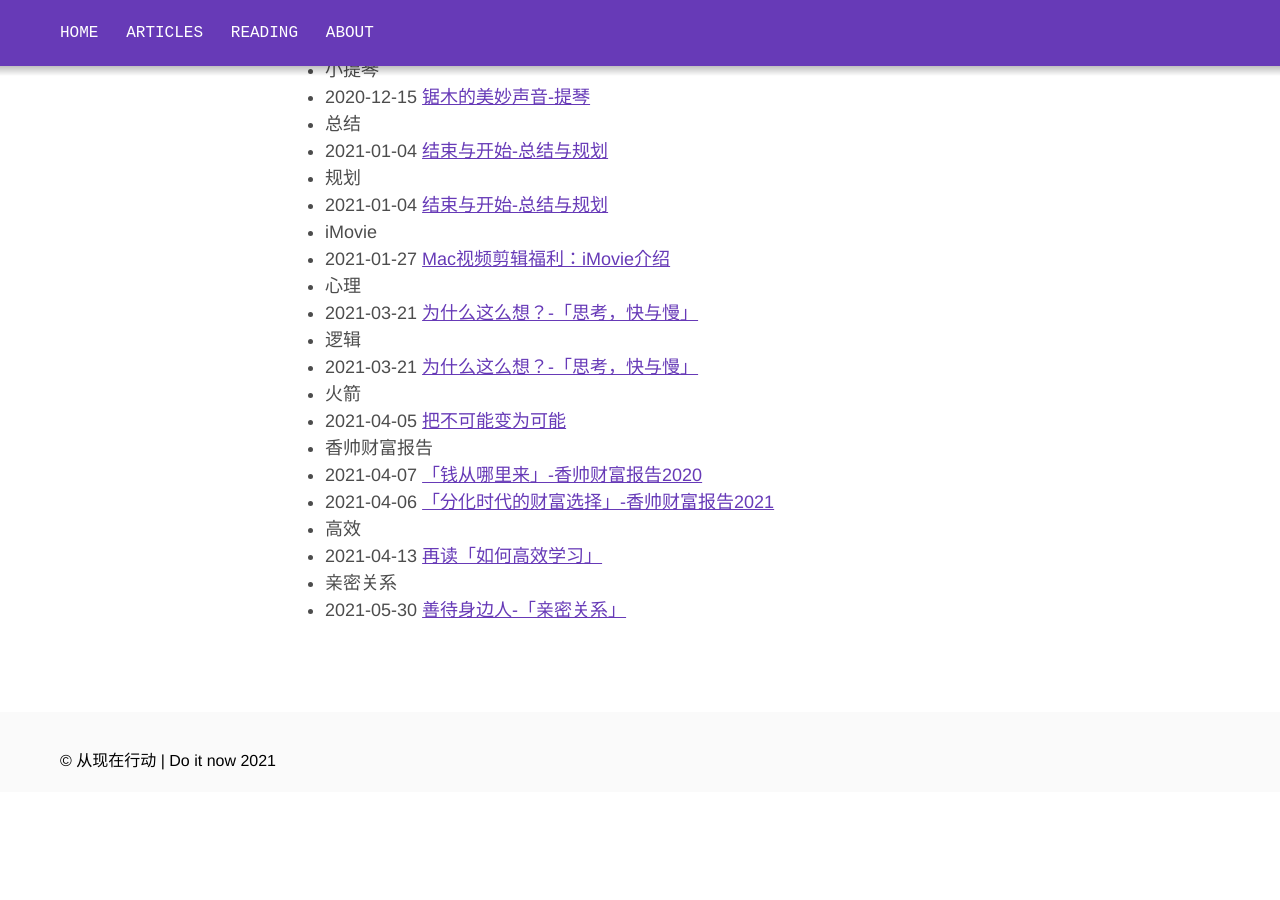
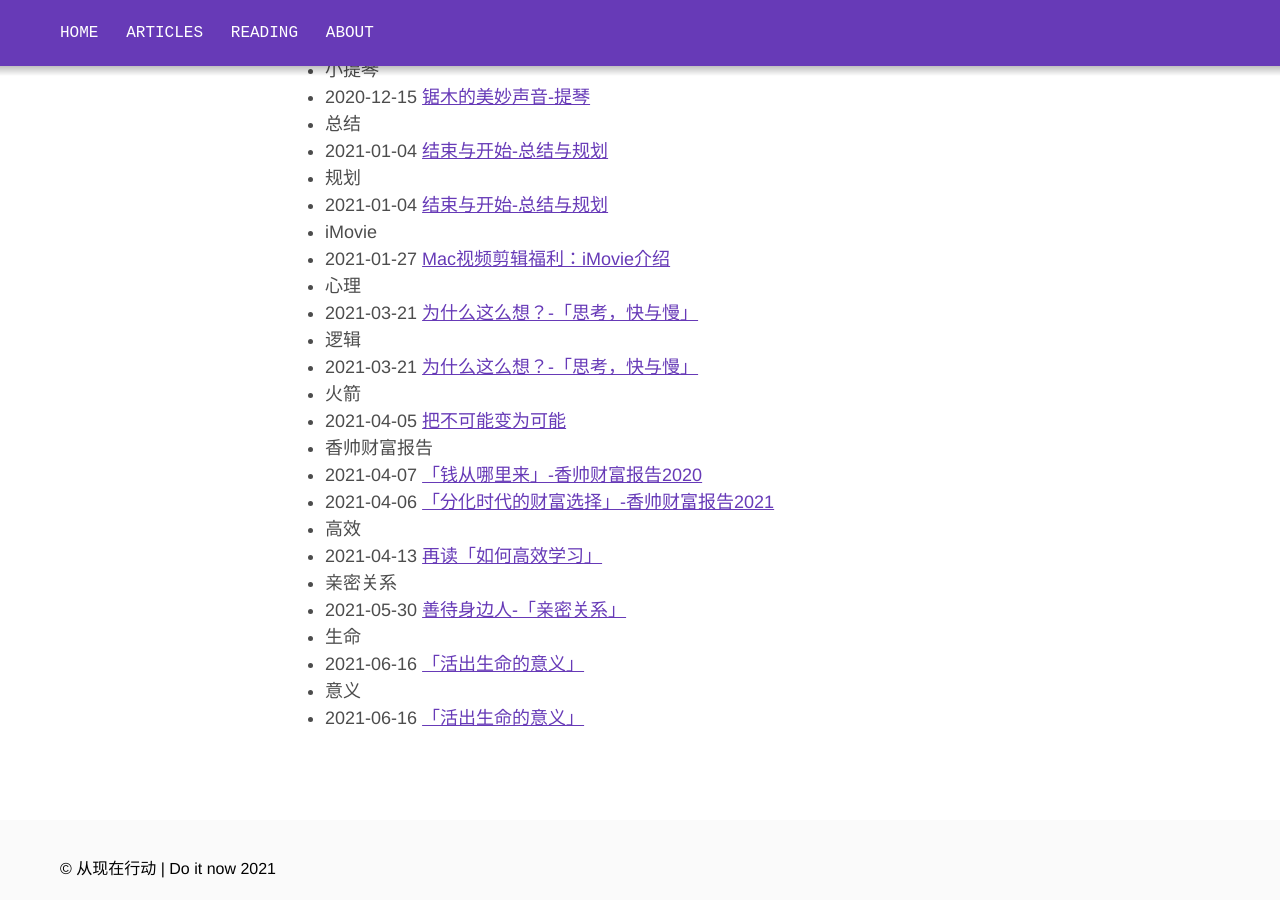
Before and after one commit to sanbuguan/sanbuguan.github.io, a Jekyll site: the page built from _pages/tags.md, in a window 1280 px wide and 900 px high, scrolled down 6166 px. Built offline with Jekyll 4.4.1, drawn with Linux system fonts in a browser that asks for light colours; some web fonts are replaced; before the commit the page ends 6958 px from its top, so only the background shows below that; some of the changed lines change nothing that is shown.

Commit message:
add meaning 20210616

```diff
--- a/_pages/reading.md
+++ b/_pages/reading.md
@@ -9,6 +9,8 @@ permalink: /reading/
 
 - [X] [思考的快与慢 - 丹尼尔·卡尼曼](/studynotes/2021/03/21/ThinkingFastSlow/)
 - [X] [像火箭科学家一样思考 - 奥赞·瓦罗尔](/studynotes/2021/04/05/ThinkingRocket/)
+- [x] [活出生命的意义 - 维克多·弗兰克尔](/life/2021/06/16/SearchforMeaning/)
+- [ ] 沟通的方法 - 脱不花
 - [ ] 太古和其他的时间 - 奥尔加·托卡尔丘克
 - [ ] 白天的房子，夜晚的房子 - 奥尔加·托卡尔丘克
 - [ ] 痛苦的中国人 - 彼得·汉德克
@@ -33,6 +35,7 @@ permalink: /reading/
 - [ ] 失去的制造业:日本制造业的败北 - 汤之上龙
 - [ ] 有限与无限的游戏 - 詹姆斯·卡斯
 - [ ] 音乐理论基础 - 李重光
+
 
 
 ## 2021英语学习
--- /dev/null
+++ b/_posts/2021-06-16-SearchforMeaning.md
@@ -0,0 +1,62 @@
+---
+layout: post
+title: 「活出生命的意义」
+date: 2021-06-16
+categories: life
+tags: [生命,意义]
+description: 找到每个人的闪光点，活出生命的意义
+hidden: false
+---
+
+![](  {{ "/assert/20210616_1.jpg" | prepend: site.img_location }}  )
+
+最近看文章和推送，碰巧也看了「活出生命的意义」，现在很多人都在讲想躺平，不要奋斗，生活和工作的压力很大，各种正面和负面的言论都有，到底我们应该怎么去面对呢？
+
+### 无形的压力
+确实当今社会的压力确实不小，不管是工作还是生活，都是无形的压力。
+
+就连现在几岁的小朋友都要面对各种课外班，从小就伴随着各种对比，无形的压力。
+
+其实每个人都要面对不同的生活，每个人的压力都是不同的，且是很难横向直观对比的。随着国家发展和经济转型，社会的节奏会逐步变快，确实对于生活和工作会带来很大的冲击。
+
+压力是不可避免的，只能想办法去顺应压力，将压力变为动力，通过动力带动落实，来逐步缓解压力，做到一个良性的循环。
+
+确实躺在那里刷视频很舒服，但是刷完视频内心的空虚感，还有那个压力还是稳稳当当的摆在那里。不会因为你的各种逃避而消失掉。
+
+所以其实每个人都有自己的压力，不管处在什么样的角色，什么样的地位......
+
+压力的存在与职业、能力、年龄、阶段都没关系，你的压力只与你有关系。
+
+心态要放好，每个人都和你一样有压力，别人都可以挺过来，勇敢的面对。
+
+### 奋斗的意义
+「活出生命的意义」中的描写的人，比我们现在的情况和生存压力都要大，他们是如何熬过来的？
+一个人的失败来源于内心对希望的放弃。
+
+在集中营的人们，每天的愿望不是怎么逃出去，而是可以顺利的吃到一口食物，他们每天生存的信心就是最原始的生存需求：食物。
+
+除了被枪杀的人，大部分在集中营病死的人，都是因为失去了活下去的意义，失去了信心。最终身体的精神灵魂溃散，身体病疾病侵蚀死亡。
+
+作者提出的意义疗法，就是为每件事情找到意义。不要自己的精神溃散。
+
+你的工作可能是为了有更好的前途，也可能是自己的兴趣，也可能是为了养家糊口......，不管怎么样，都要找到其中的意义，找到自己的价值。
+
+### 自知与自律
+
+自知：自己明白自己的情况，自己需要什么，自己要做什么。
+
+自律：不但知道自己能做什么，还可以更有效的落实下来。
+
+自知是基础，自律是更高的实现。自知相对于自律会更简单一点，自律需要实际的行动，拿出自己的决心和勇气。
+最近在看「被讨厌的勇气」，有时候我们并不是不愿意改变，而是没有改变的勇气，总是习惯于现在的生活。
+
+不管现在的生活多么的不如意，但是相对于未来的不确定性，总是可见的，应对现实的东西，更容易一点。所以我们很多时候都选择了维持原状。一边抱怨着现在，喊着改变，另一边却按部就班走着现在的老路。
+
+自律不只是方法和心态的问题，更是意志力和思考的产物，需要结合很多的方法和落实。
+自律也需要一点一点来改变的，我们也不可能一口气变成一个王者，都需要经过一路的坎坷和波折。
+对比奥斯维辛集中营的来说，我们已经是天堂了，不要再去抱怨什么了。
+
+> [声明]除特别标注外，其它图片均来自网络
+
+#### Changelog
+1. 2021-06-16  完成初稿
```
Also changed, not shown: assert/20210616_1.jpg (added).
